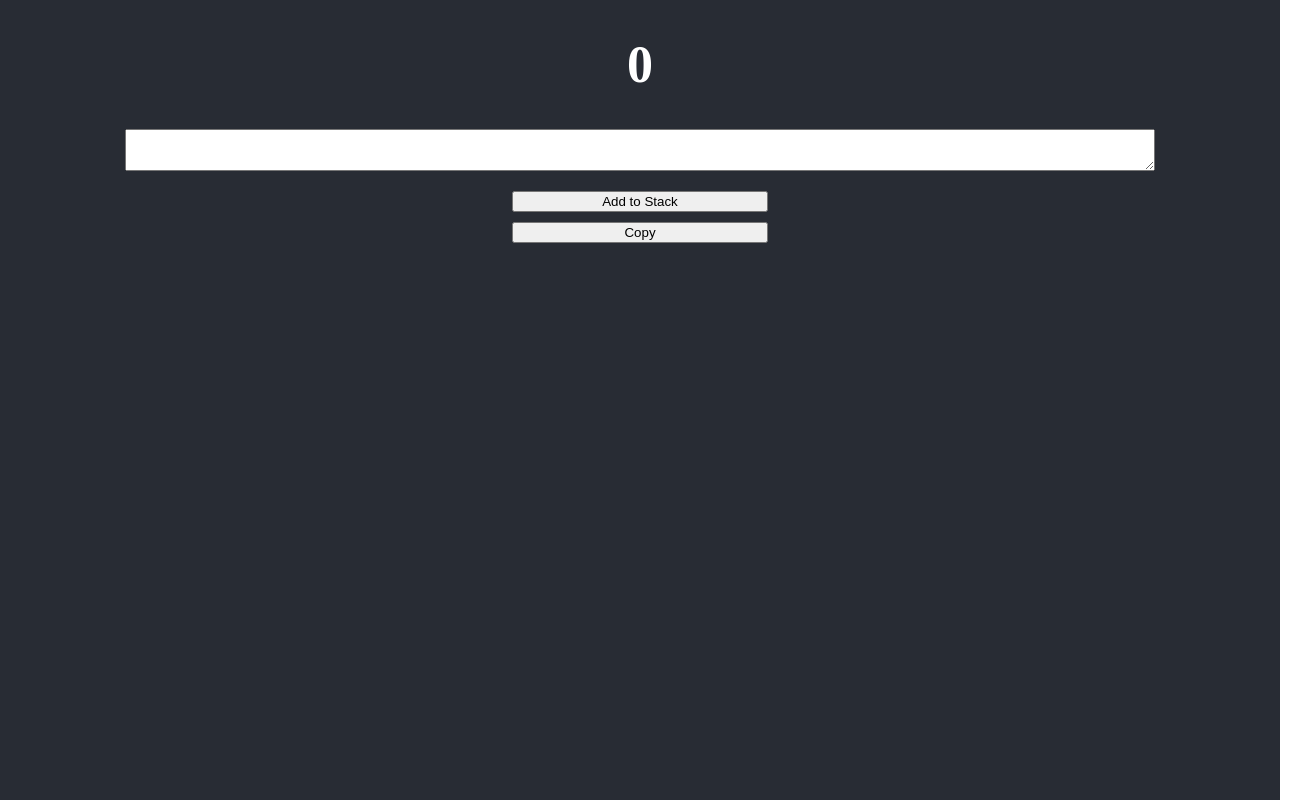
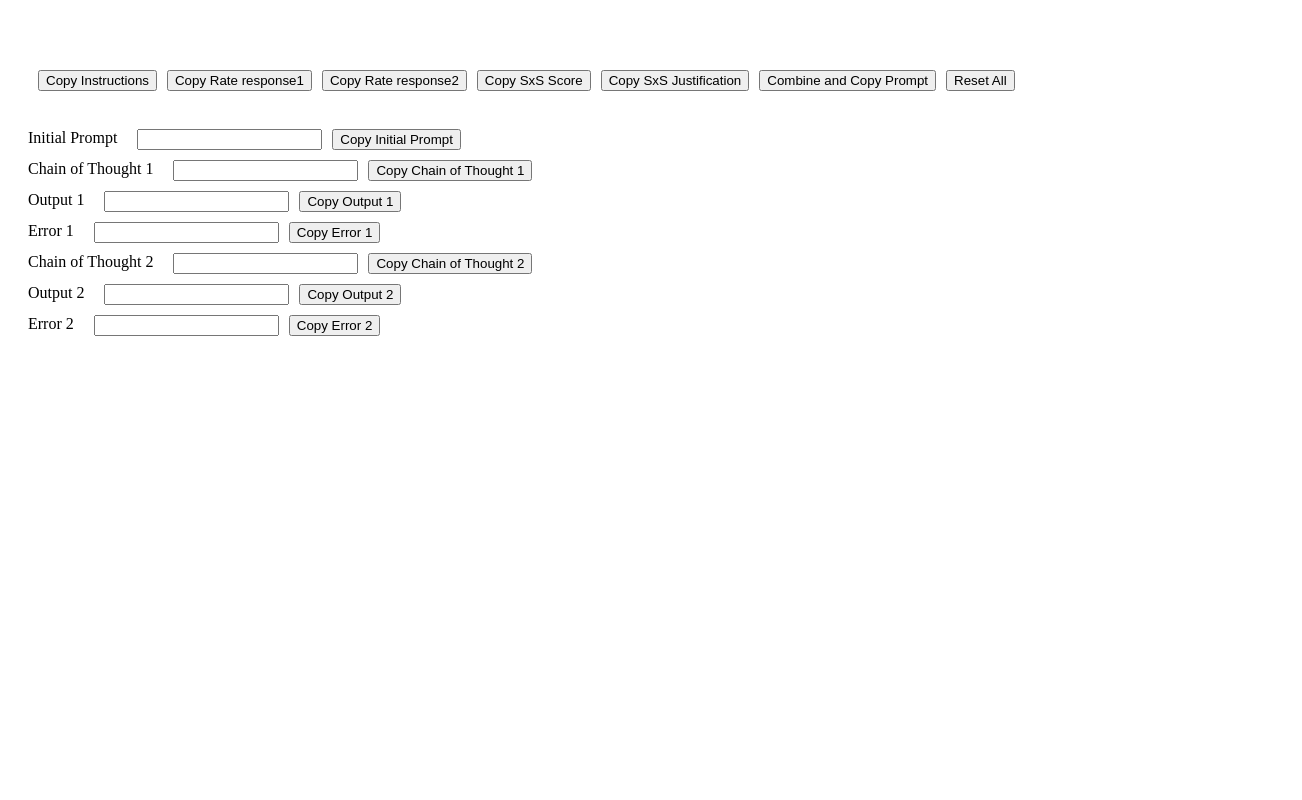
Before and after one commit to tesfatesfaye/React-morsels, a React (Vite) app: page / in a window 1280 px wide. Shown: the whole page, 1302 px wide, since content can reach past the window. Built offline with nearby package versions, Linux system fonts and the light colour scheme.

Commit message:
overhauled

```diff
--- /dev/null
+++ b/boilerplate.js
@@ -0,0 +1,39 @@
+const boilerPlateInstruction = `You are to help me assess the quality of the model code  responses; you will use the “Code v Code Official Instructions” file and the “[Bulba Extensions] Tools APIs “file. I will pass all the relevant data, such as the starting prompt that was passed to the models, as well as their responses, you are to assess the quality of both responses as well as compare them and write a high-quality justification per the instructions provided by the “Code v Code Official Instructions” file and the “[Bulba Extensions] Tools APIs “files.
+Prompt: This is the user's request. The prompt might be a conversation with multiple turns, but the chatbot is responding to the final request.
+Code Response: This includes the Chain of Thought, Code, Output and Error sections. Code Responses use extension tools to produce the output.
+SxS Score: You will provide a side by side score to specify the extent to which you prefer one response over the other.
+SxS Justification: You will justify your answer and prove that the score you have selected carries weight.
+When judging the two responses, keep in mind that the responses you are looking at could be the last code response or an execution step in a series of steps. We can't know for sure, so we should assume that another code step could come afterward.
+You should judge based on which response moves the model in the best direction to achieve the best answer to the prompt - the model will often state its thought process in the comments of the code section, so we should also take that into consideration. For the comparison/Side-by-Side rating, the preference is based on the output of the model and how useful it is. If one response is partially fulfilling but uses the correct tool, that doesn't mean it's better than the completely fulfilling response that uses a partially correct tool.
+` ;
+
+
+
+const response1 = `Rate Response 1 on the 4 dimensions`;
+const response2 = `Rate Response 2 on the 4 dimensions`;
+const score = `Provide a side-by-side score to specify how much you prefer one response over the other, per the “Code v Code Official Instructions” file.`;
+const justification = `Write a good justification based on the examples and structure of what is presented as a good justification per the “Code v Code Official Instructions” file.`;
+const append = ` \n For now, just take in the information; don’t respond with the answer. I will ask you questions individually. I wish to tackle this problem piece by piece instead of as a monolith.`;
+
+
+
+const style = {
+  width: "100%",
+  height: "100%",
+  display: "flex",
+  flexDirection: "column",
+  justifyContent: "center",
+  gap: "10px",
+  margin: "20px",
+  marginTop: "50px",
+};
+
+export {
+  boilerPlateInstruction,
+  style,
+  response1,
+  response2,
+  score,
+  justification,
+  append,
+};
--- a/src/App.css
+++ b/src/App.css
@@ -1,24 +1,8 @@
-body,:root,#root{
-    margin: 0;
+.buttonHolder {
+  display: flex;
+  gap: 10px;
+  margin-left: 10px;
+  margin-top: 20px;
+  width: 100%;
+  align-items: center;
 }
-.App{
-    margin: 0;
-    text-align: center;
-    background-color: #282c34;
-    min-height: 100vh;
-    display: flex;
-    flex-direction: column;
-    align-items: center;
-
-    font-size: calc(10px + 2vmin);
-    color: white;
-}
-textarea{
-    width: 80%;
-    margin-bottom: 20px;
-    font-size: large;
-}
-button{
-    width: 20%;
-    margin-bottom: 10px;
-}
--- a/src/App.jsx
+++ b/src/App.jsx
@@ -1,82 +1,201 @@
-import React, { useEffect, useState } from 'react';
-import './App.css';
+import "./App.css";
+import {
+  boilerPlateInstruction,
+  style,
+  response1,
+  response2,
+  score,
+  justification,
+  append,
+} from "/boilerplate";
+import React, { useEffect, useState } from "react";
+
 function App() {
-  const [stack, setStack] = useState([]);
-  const [inputValue, setInputValue] = useState('');
+  const [instructions, setInstructions] = useState(boilerPlateInstruction);
+  const [completePrompt, setCompletePrompt] = useState("");
+  const [prompt, setPrompt] = useState("");
+  const [ChainOfThought1, setChainOfThought1] = useState("");
+  const [output1, setOutput1] = useState("");
+  const [error1, setError1] = useState("");
+  const [ChainOfThought2, setChainOfThought2] = useState("");
+  const [output2, setOutput2] = useState("");
+  const [error2, setError2] = useState("");
+  const [rateOne] = useState(response1);
+  const [rateTwo] = useState(response2);
+  const [SxSScore] = useState(score);
+  const [SxSScorJustification] = useState(justification);
+  const [combine, setCombinedPrompt] = useState(false);
+const [alertMessage, setAlertMessage] = useState('');
+const [showAlert, setShowAlert] = useState(false);
+
+  const wrapper = (text, code = true) => {
+    return code ? "`" + text + "`" : text;
+  };
+
+  const resetAll = async () => {
+    setCompletePrompt("");
+    setPrompt("");
+    setChainOfThought1("");
+    setOutput1("");
+    setError1("");
+    setChainOfThought2("");
+    setOutput2("");
+    setError2("");
+
+    // Clear the clipboard if the Clipboard API is available
+    if (navigator.clipboard && navigator.clipboard.writeText) {
+      await navigator.clipboard.writeText("");
+    }
+  };
 
   useEffect(() => {
-    const localValue = JSON.parse(localStorage.getItem("stack"))
-    console.log(localValue)
-    if (localValue) {
-      setStack(localValue);
-    }
+    let fullPrompt = instructions+" "+
+      "\nPrompt: " +
+      prompt +
+      "\nChain of Thought 1: " +
+      wrapper(ChainOfThought1) +
+      "\nOutput 1: " +
+      wrapper(output1) +
+      "\nError 1: " +
+      wrapper(error1) +
+      "\nChain of Thought 2: " +
+      wrapper(ChainOfThought2) +
+      "\nOutput 2: " +
+      wrapper(output2) +
+      "\nError 2: " +
+      wrapper(error2)+ append;
+    setCompletePrompt(fullPrompt);
+  }, [
+    combine,
+    prompt,
+    ChainOfThought1,
+    output1,
+    error1,
+    ChainOfThought2,
+    output2,
+    error2,
+  ]);
+
+  const copyToClipboard = (text) => {
+    navigator.clipboard
+      .writeText(text)
+      .then(() => {
+      alert("Text copied to clipboard successfully!");
+      })
+      .catch((err) => {
+       alert("Failed to copy text to clipboard: ", err);
+      });
+  };
+
+  const CopyToClipboardElement = ({ title, value, code = "" }) => {
+    return (
+      <button onClick={() => copyToClipboard(code + value + code)}>
+        Copy {title}
+      </button>
+    );
+  };
+
+  const InputElement = ({ label, value, setValue, code = "" }) => {
+    return (
+      <div style={{ display: "flex", gap: "10px" }}>
+        <label>{label}</label>
+        <input
+          value={value}
+          style={{ maxWidth: "20%", marginLeft: "10px" }}
+          onChange={(e) => setValue(() => e.target.value)}
+        />
+        <CopyToClipboardElement title={label} value={value} code={code} />
+      </div>
+    );
+  };
+
+  const combineAndCopy = () => {
+    setCombinedPrompt(true);
+    copyToClipboard(completePrompt);
 
 
-  }, [])
-
-  // useEffect(() => {
-  //   const handleKeyDown = (e) => {
-  //     if (e.key === 'v') {
-  //       // Add to stack from clipboard
-  //       navigator.clipboard.readText().then((clipText) => {
-  //         setStack([clipText, ...stack]);
-  //       });
-  //     } else if (e.key === '=') {
-  //       // Remove from stack and copy to clipboard
-  //       if (stack.length > 0) {
-  //         const [top, ...rest] = stack;
-  //         navigator.clipboard.writeText(top).then(() => {
-  //           setStack(rest);
-  //           // alert('Top of stack copied to clipboard');
-  //         });
-  //       }
-  //     }
-  //   };
-
-  //   window.addEventListener('keydown', handleKeyDown);
-
-  //   return () => {
-  //     window.removeEventListener('keydown', handleKeyDown);
-  //   };
-  // }, [stack]);
-
-  const handleAdd = () => {
-    if (inputValue === '') return;
-    setStack([inputValue, ...stack]);
-    localStorage.setItem("stack", JSON.stringify([inputValue, ...stack]))
-    setInputValue('');
   };
 
-  const copy = () => {
-    let [top, ...rest] = stack;
-    navigator.clipboard.writeText(top).then(() => {
-      setStack(rest);
-      localStorage.setItem("stack", JSON.stringify(rest))
-      // alert('Top of stack copied to clipboard');
-    });
-  }
-  const enter = (e) => {
-    console.log(e.key)
-    if (e.key === 'Enter') {
-      handleAdd();
-    }
-  }
+  return (
+    <div className="App" style={style}>
+      <div className="buttonHolder">
+        {CopyToClipboardElement({
+          title: "Instructions",
+          value: instructions,
+        })}
 
-  return (
-    <div className='App'>
-      <h1>{stack.length}</h1>
-      <textarea
-        value={inputValue}
-        onKeyDown={(e) => enter(e)}
-        onChange={(e) => setInputValue(e.target.value)}
-      />
-      <button onClick={handleAdd}>Add to Stack</button>
-      <button onClick={copy}>Copy</button>
-      <ul>
-        {stack.map((item, index) => (
-          <li key={index}>{item}</li>
-        ))}
-      </ul>
+        {CopyToClipboardElement({
+          title: "Rate response1",
+          value: rateOne,
+        })}
+        {CopyToClipboardElement({
+          title: "Rate response2",
+          value: rateTwo,
+        })}
+        {CopyToClipboardElement({
+          title: "SxS Score",
+          value: SxSScore,
+        })}
+        {CopyToClipboardElement({
+          title: "SxS Justification",
+          value: SxSScorJustification,
+        })}
+
+        <button onClick={combineAndCopy}>Combine and Copy Prompt</button>
+
+        <button onClick={resetAll}>Reset All</button>
+      </div>
+
+      <br />
+      {InputElement({
+        label: "Initial Prompt",
+        value: prompt,
+        setValue: setPrompt,
+      })}
+      {InputElement({
+        label: "Chain of Thought 1",
+        value: ChainOfThought1,
+        setValue: setChainOfThought1,
+        code: "`",
+      })}
+      {InputElement({
+        label: "Output 1",
+        value: output1,
+        setValue: setOutput1,
+        code: "`",
+      })}
+      {InputElement({
+        label: "Error 1",
+        value: error1,
+        setValue: setError1,
+        code: "`",
+      })}
+      {InputElement({
+        label: "Chain of Thought 2",
+        value: ChainOfThought2,
+        setValue: setChainOfThought2,
+        code: "`",
+      })}
+      {InputElement({
+        label: "Output 2",
+        value: output2,
+        setValue: setOutput2,
+        code: "`",
+      })}
+      {InputElement({
+        label: "Error 2",
+        value: error2,
+        setValue: setError2,
+        code: "`",
+      })}
+
+      <h1>{prompt}</h1>
+      <h1>{ChainOfThought1}</h1>
+      <h1>{output1}</h1>
+      <h1>{error1}</h1>
+      <h1>{ChainOfThought2}</h1>
+      <h1>{output2}</h1>
+      <h1>{error2}</h1>
     </div>
   );
 }
```
